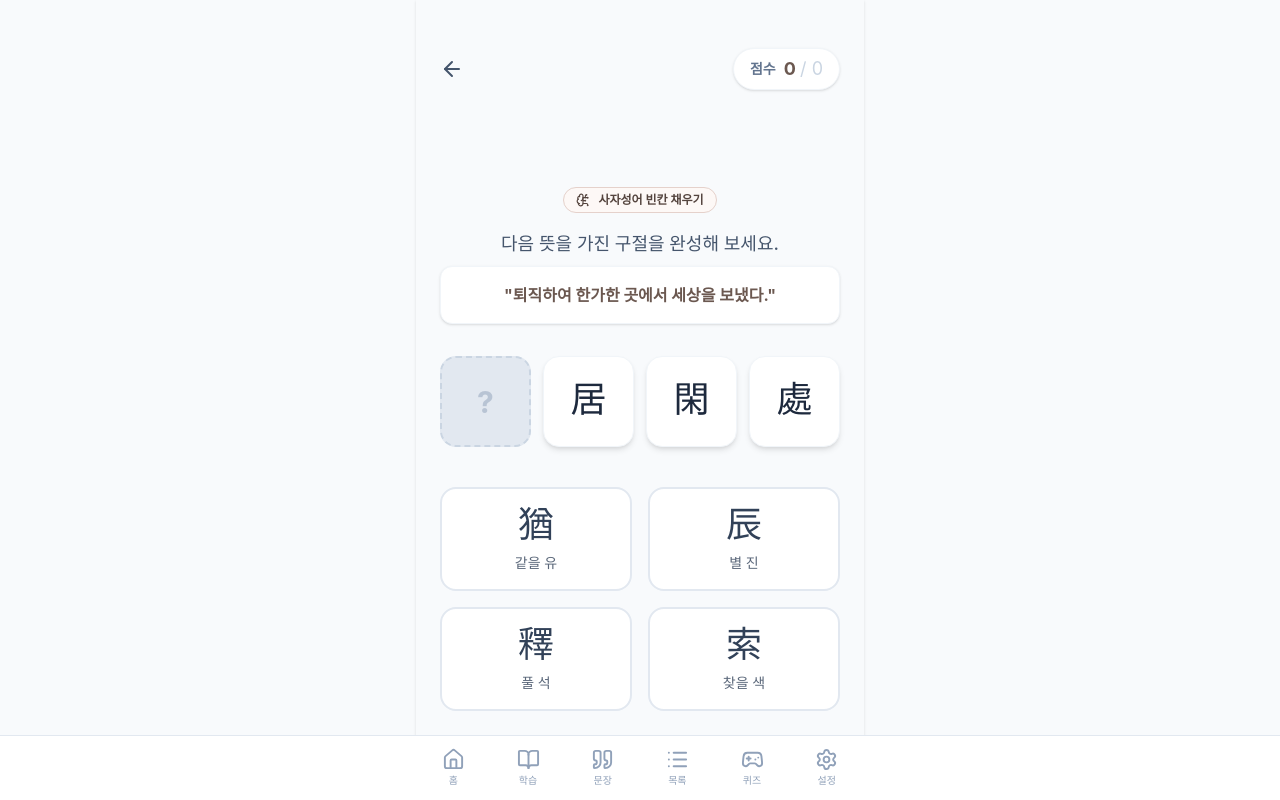
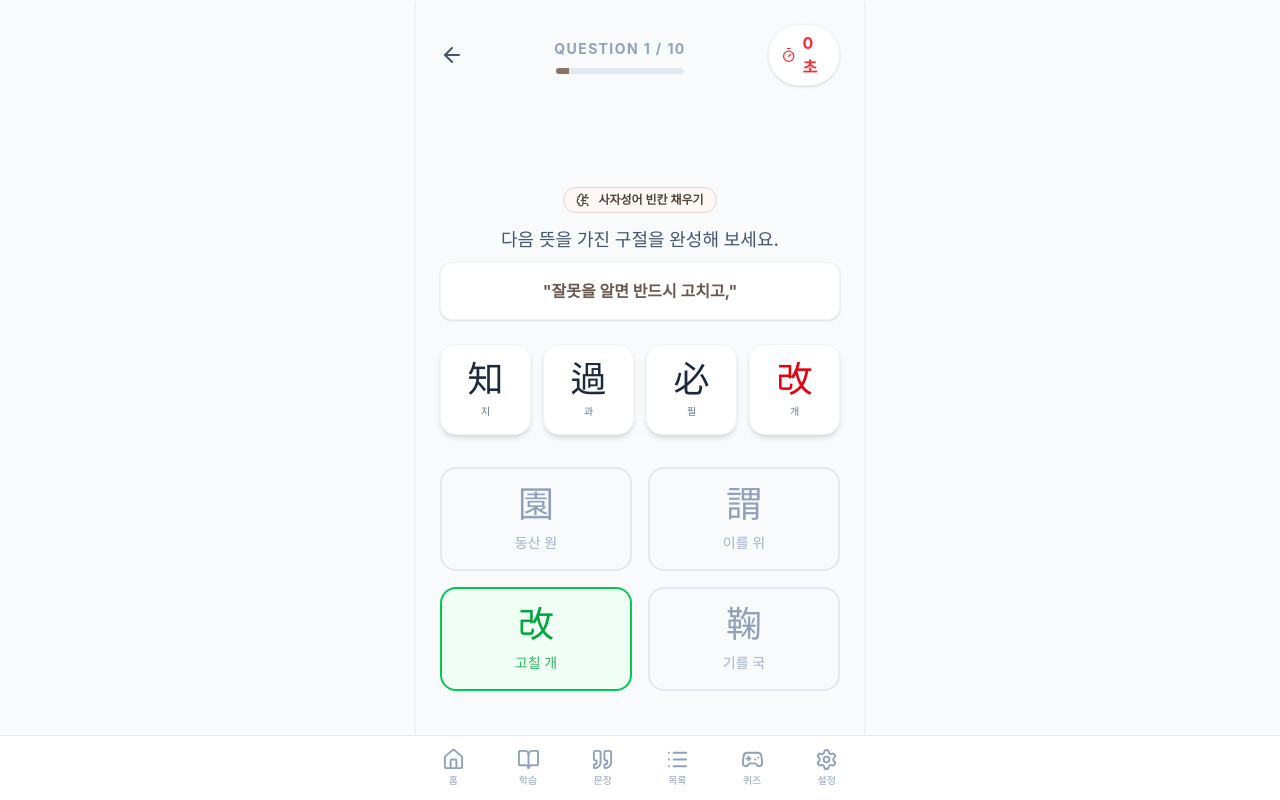
Before and after one commit to iloveadi/1000, a React (Vite) app: page /idiom-quiz in a window 1280 px wide. Built offline with nearby package versions, Linux system fonts and the light colour scheme; a web font is replaced by a local one.

Commit message:
feat(IdiomQuiz): add 10-question flow, 5s timer, results screen, and adjust layout

```diff
--- a/src/pages/IdiomQuiz.jsx
+++ b/src/pages/IdiomQuiz.jsx
@@ -1,22 +1,33 @@
-import React, { useState, useEffect, useMemo } from 'react';
+import React, { useState, useEffect, useMemo, useRef } from 'react';
 import { motion, AnimatePresence } from 'framer-motion';
-import { ArrowLeft, CheckCircle2, XCircle, RotateCcw, BrainCircuit } from 'lucide-react';
+import { ArrowLeft, CheckCircle2, XCircle, RotateCcw, BrainCircuit, Award, Home, Timer } from 'lucide-react';
 import { useNavigate } from 'react-router-dom';
 import useAppStore from '../store/useAppStore';
 import chunjamunData from '../data/chunjamun.json';
 import groupInterpretations from '../data/groupInterpretations';
 import { playSound } from '../utils/audio';
 
+const QUESTIONS_PER_SESSION = 10;
+const SECONDS_PER_QUESTION = 5;
+
 export default function IdiomQuiz() {
     const navigate = useNavigate();
-    const { soundEnabled } = useAppStore();
+    const { soundEnabled, updateQuizScore } = useAppStore();
 
-    const [currentPattern, setCurrentPattern] = useState(null);
+    const [questions, setQuestions] = useState([]);
+    const [currentIndex, setCurrentIndex] = useState(0);
     const [options, setOptions] = useState([]);
+
     const [selectedId, setSelectedId] = useState(null);
     const [isCorrect, setIsCorrect] = useState(null);
-    const [score, setScore] = useState({ correct: 0, total: 0 });
+    const [score, setScore] = useState(0);
     const [gameState, setGameState] = useState('playing'); // playing, answered, finished
+
+    // Timer & Session state
+    const [timeLeft, setTimeLeft] = useState(SECONDS_PER_QUESTION);
+    const [startTime, setStartTime] = useState(null);
+    const [elapsedTime, setElapsedTime] = useState(0);
+    const timerRef = useRef(null);
 
     // Prepare idiom groups (arrays of 4 characters)
     const idiomGroups = useMemo(() => {
@@ -29,12 +40,12 @@ export default function IdiomQuiz() {
         return groups;
     }, []);
 
-    const generateQuestion = () => {
-        // Pick a random group
-        const groupIndex = Math.floor(Math.random() * idiomGroups.length);
-        const group = idiomGroups[groupIndex];
+    const startNewQuiz = () => {
+        // Select 10 random groups
+        const shuffledGroups = [...idiomGroups].sort(() => 0.5 - Math.random());
+        const selectedGroups = shuffledGroups.slice(0, QUESTIONS_PER_SESSION);
 
-        // Pick which of the 4 characters to hide
+        const generatedQuestions = selectedGroups.map(group => {
             const hiddenIndex = Math.floor(Math.random() * 4);
             const targetCharacter = group[hiddenIndex];
 
@@ -46,50 +57,151 @@ export default function IdiomQuiz() {
                     newOptions.push(randomChar);
                 }
             }
-
-        // Shuffle options
             newOptions.sort(() => Math.random() - 0.5);
 
-        setCurrentPattern({
+            return {
                 group,
                 hiddenIndex,
                 targetCharacter,
+                options: newOptions,
                 interpretation: groupInterpretations[group[0].id] || "해석이 등록되지 않은 구절입니다.",
+            };
         });
-        setOptions(newOptions);
+
+        setQuestions(generatedQuestions);
+        setCurrentIndex(0);
+        setScore(0);
+        setGameState('playing');
+        setStartTime(Date.now());
+        setElapsedTime(0);
+        setupQuestion(generatedQuestions[0]);
+    };
+
+    const setupQuestion = (question) => {
+        setOptions(question.options);
         setSelectedId(null);
         setIsCorrect(null);
+        setTimeLeft(SECONDS_PER_QUESTION);
         setGameState('playing');
     };
 
     useEffect(() => {
-        generateQuestion();
+        startNewQuiz();
+        return () => clearInterval(timerRef.current);
     }, []);
+
+    // Timer Logic
+    useEffect(() => {
+        if (gameState === 'playing' && timeLeft > 0) {
+            timerRef.current = setInterval(() => {
+                setTimeLeft(prev => prev - 1);
+            }, 1000);
+        } else if (gameState === 'playing' && timeLeft === 0) {
+            handleTimeout();
+        }
+
+        return () => clearInterval(timerRef.current);
+    }, [gameState, timeLeft]);
+
+    const handleTimeout = () => {
+        setSelectedId(null);
+        setIsCorrect(false);
+        setGameState('answered');
+        if (soundEnabled) playSound('error');
+        scheduleNext();
+    };
+
 
     const handleOptionSelect = (option) => {
         if (gameState !== 'playing') return;
 
+        clearInterval(timerRef.current);
+        const question = questions[currentIndex];
+
         setSelectedId(option.id);
-        const correct = option.id === currentPattern.targetCharacter.id;
+        const correct = option.id === question.targetCharacter.id;
         setIsCorrect(correct);
         setGameState('answered');
 
-        setScore(prev => ({
-            correct: prev.correct + (correct ? 1 : 0),
-            total: prev.total + 1
-        }));
+        if (correct) {
+            setScore(s => s + 1);
+        }
 
         if (soundEnabled) {
             playSound(correct ? 'success' : 'error');
         }
+
+        scheduleNext();
     };
 
-    if (!currentPattern) return null;
+    const scheduleNext = () => {
+        setTimeout(() => {
+            if (currentIndex < QUESTIONS_PER_SESSION - 1) {
+                setCurrentIndex(i => i + 1);
+                setupQuestion(questions[currentIndex + 1]);
+            } else {
+                const finalTime = Math.round((Date.now() - startTime) / 1000);
+                setElapsedTime(finalTime);
+                setGameState('finished');
+                updateQuizScore(score + (isCorrect ? 1 : 0), finalTime);
+            }
+        }, 1200);
+    };
+
+    if (questions.length === 0) return null;
+
+    if (gameState === 'finished') {
+        return (
+            <div className="min-h-screen bg-slate-50 dark:bg-slate-900 px-6 flex flex-col items-center justify-center">
+                <motion.div
+                    initial={{ scale: 0.9, opacity: 0 }}
+                    animate={{ scale: 1, opacity: 1 }}
+                    className="w-full max-w-sm bg-white dark:bg-slate-800 rounded-3xl p-8 shadow-xl text-center border border-slate-100 dark:border-slate-700"
+                >
+                    <div className="w-20 h-20 bg-primary-100 dark:bg-primary-900/30 rounded-full flex items-center justify-center mx-auto mb-6">
+                        <Award className="text-primary-600 dark:text-primary-400" size={40} />
+                    </div>
+                    <h2 className="text-2xl font-bold text-slate-800 dark:text-slate-100 mb-2">테스트 결과</h2>
+                    <div className="text-5xl font-black text-primary-600 dark:text-primary-400 mb-2">
+                        {score} / {QUESTIONS_PER_SESSION}
+                    </div>
+                    <div className="flex justify-center space-x-4 mb-6 text-sm font-bold">
+                        <span className="text-slate-400">⏱ {elapsedTime}초</span>
+                        <span className="text-amber-500">✨ +{score * 10}P</span>
+                    </div>
+                    <p className="text-slate-500 dark:text-slate-400 mb-8">
+                        {score === QUESTIONS_PER_SESSION ? "완벽해요! 대단한 실력입니다 👏" :
+                            score >= 7 ? "훌륭합니다! 조금만 더 하면 완벽해요 👍" :
+                                "괜찮아요! 다시 한번 도전해보세요 🌱"}
+                    </p>
+
+                    <div className="space-y-3">
+                        <button
+                            onClick={startNewQuiz}
+                            className="w-full bg-primary-600 dark:bg-primary-500 text-white py-4 rounded-2xl font-bold flex items-center justify-center space-x-2 hover:bg-primary-700 transition-colors"
+                        >
+                            <RotateCcw size={20} />
+                            <span>다시 도전하기</span>
+                        </button>
+                        <button
+                            onClick={() => navigate('/')}
+                            className="w-full bg-slate-100 dark:bg-slate-700 text-slate-700 dark:text-slate-200 py-4 rounded-2xl font-bold flex items-center justify-center space-x-2 hover:bg-slate-200 transition-colors"
+                        >
+                            <Home size={20} />
+                            <span>홈으로 가기</span>
+                        </button>
+                    </div>
+                </motion.div>
+            </div>
+        );
+    }
+
+    const currentPattern = questions[currentIndex];
 
     return (
-        <div className="flex flex-col h-full bg-slate-50 dark:bg-slate-900 transition-colors duration-300 relative overflow-hidden px-6 pt-12 pb-6">
+        <div className="flex flex-col h-full bg-slate-50 dark:bg-slate-900 transition-colors duration-300 relative overflow-hidden px-6 pt-6 pb-6">
             {/* Header */}
-            <div className="flex flex-col mb-8 gap-4">
+            <div className="flex flex-col mb-4 gap-4">
                 <div className="flex justify-between items-center">
                     <button
                         onClick={() => navigate(-1)}
@@ -97,10 +209,22 @@ export default function IdiomQuiz() {
                     >
                         <ArrowLeft size={24} />
                     </button>
-                    <div className="flex items-center gap-2 bg-white dark:bg-slate-800 px-4 py-1.5 rounded-full shadow-sm border border-slate-100 dark:border-slate-700">
-                        <span className="text-slate-500 dark:text-slate-400 font-semibold text-sm">점수</span>
-                        <span className="font-bold text-primary-600 dark:text-primary-400 text-lg">
-                            {score.correct} <span className="text-slate-300 dark:text-slate-600 font-normal">/ {score.total}</span>
+                    <div className="flex-1 text-center">
+                        <span className="text-sm font-bold text-slate-400 dark:text-slate-500 tracking-widest uppercase">
+                            Question {currentIndex + 1} / {QUESTIONS_PER_SESSION}
+                        </span>
+                        <div className="w-32 h-1.5 bg-slate-200 dark:bg-slate-800 rounded-full mx-auto mt-2 overflow-hidden">
+                            <motion.div
+                                className="h-full bg-primary-500"
+                                initial={{ width: 0 }}
+                                animate={{ width: `${((currentIndex + 1) / QUESTIONS_PER_SESSION) * 100}%` }}
+                            />
+                        </div>
+                    </div>
+                    <div className="flex items-center gap-1.5 bg-white dark:bg-slate-800 px-3 py-1.5 rounded-full shadow-sm border border-slate-100 dark:border-slate-700 w-[72px] justify-center">
+                        <Timer size={16} className={timeLeft <= 2 ? "text-red-500" : "text-slate-400"} />
+                        <span className={`font-bold ${timeLeft <= 2 ? "text-red-500" : "text-slate-700 dark:text-slate-200"}`}>
+                            {timeLeft}초
                         </span>
                     </div>
                 </div>
@@ -111,12 +235,12 @@ export default function IdiomQuiz() {
 
                 {/* Question Info */}
                 <motion.div
-                    key={`q-${score.total}`}
-                    initial={{ opacity: 0, y: 20 }}
+                    key={`q-${currentIndex}`}
+                    initial={{ opacity: 0, y: 10 }}
                     animate={{ opacity: 1, y: 0 }}
-                    className="mb-8 text-center"
+                    className="mb-6 text-center"
                 >
-                    <div className="inline-flex items-center gap-2 bg-primary-50 dark:bg-primary-900/40 text-primary-700 dark:text-primary-300 px-3 py-1 rounded-full text-xs font-bold mb-4 border border-primary-200 dark:border-primary-800">
+                    <div className="inline-flex items-center gap-2 bg-primary-50 dark:bg-primary-900/40 text-primary-700 dark:text-primary-300 px-3 py-1 rounded-full text-xs font-bold mb-3 border border-primary-200 dark:border-primary-800">
                         <BrainCircuit size={14} /> 사자성어 빈칸 채우기
                     </div>
                     <p className="text-slate-600 dark:text-slate-300 font-medium text-lg leading-relaxed px-4">
@@ -128,7 +252,7 @@ export default function IdiomQuiz() {
                 </motion.div>
 
                 {/* Idiom Display */}
-                <div className="grid grid-cols-4 gap-3 mb-10">
+                <div className="grid grid-cols-4 gap-3 mb-8">
                     <AnimatePresence mode="popLayout">
                         {currentPattern.group.map((char, index) => {
                             const isHidden = index === currentPattern.hiddenIndex;
@@ -210,25 +334,6 @@ export default function IdiomQuiz() {
                         );
                     })}
                 </div>
-
-                {/* Floating Next Button */}
-                <AnimatePresence>
-                    {gameState === 'answered' && (
-                        <motion.div
-                            initial={{ opacity: 0, y: 100 }}
-                            animate={{ opacity: 1, y: 0 }}
-                            exit={{ opacity: 0, y: 100 }}
-                            className="absolute bottom-8 left-1/2 -translate-x-1/2 z-50 flex justify-center w-full px-6"
-                        >
-                            <button
-                                onClick={generateQuestion}
-                                className="flex items-center gap-2 bg-slate-800 dark:bg-white text-white dark:text-slate-900 px-8 py-4 rounded-full font-bold shadow-2xl hover:scale-105 transition-transform"
-                            >
-                                다음 문제 풀기 <RotateCcw size={18} />
-                            </button>
-                        </motion.div>
-                    )}
-                </AnimatePresence>
             </div>
         </div>
     );
```
Lines whose indentation alone changed are shown as unchanged.
